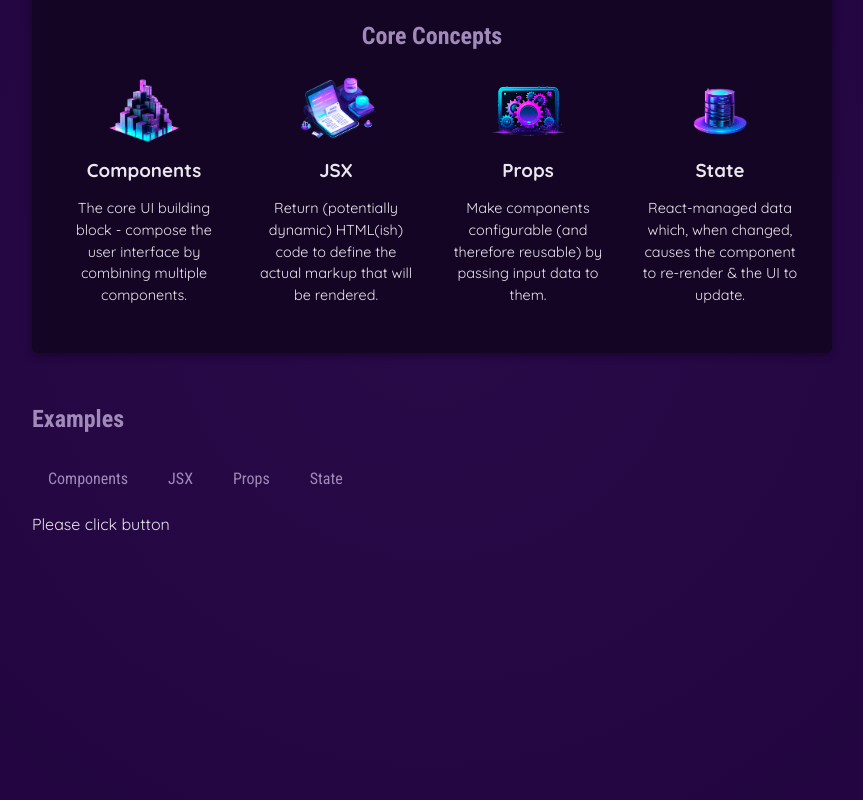
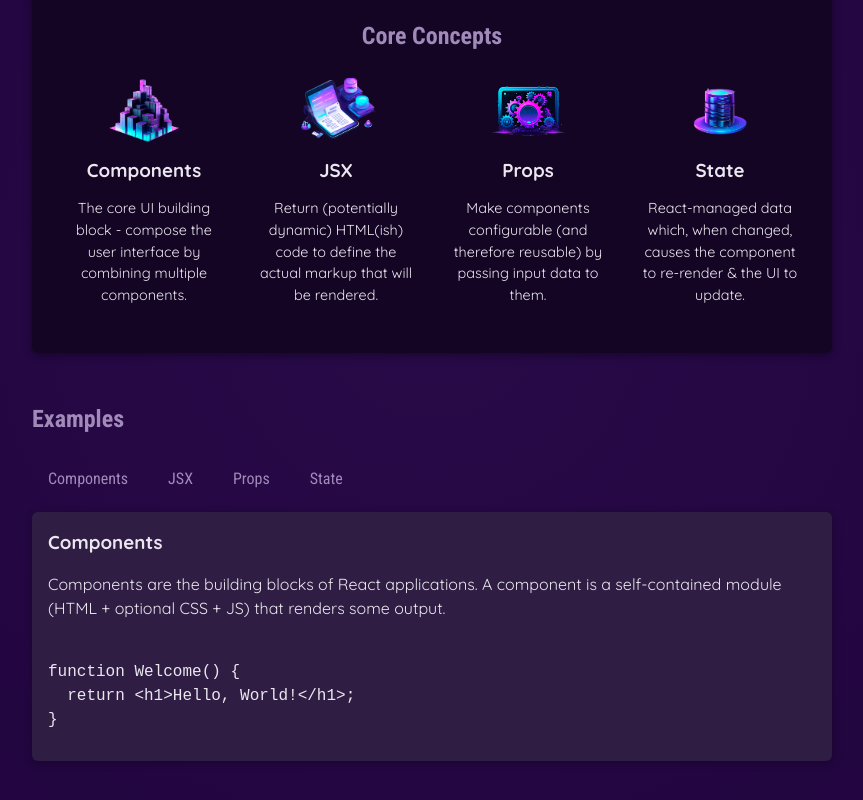
Before and after one commit to WillBurdett/what-is-react, a React (Vite) app: page / in a window 1280 px wide. Shown: the part 346-1146 px from the top of the page, without its empty margins (208-1071 px from the left). Built offline with nearby package versions, Linux system fonts and the light colour scheme.

Commit message:
using dynamically rendering components meaningfully

```diff
--- a/src/App.jsx
+++ b/src/App.jsx
@@ -2,6 +2,7 @@
 import Header from "./components/Header/Header.jsx";
 import CoreConcept from "./components/CoreConcept.jsx";
 import TabButton from "./components/TabButton.jsx";
+import { EXAMPLES } from './data.js'
 
 // this is a hook or hook function
 // must be inside component functions or other (custom) hooks
@@ -18,7 +19,7 @@
   // this is where 'state' comes in
   let tabContent = "Please click a button";
 
-  const [selectedTopic, setSelectedTopic] = useState("Please click button");
+  const [selectedTopic, setSelectedTopic] = useState("components");
   function handleSelect(selectedButton) {
     // this schedules the updated value
     // it will not be available till the component updates
@@ -56,7 +57,15 @@
             <TabButton onSelect={() => handleSelect("props")}>Props</TabButton>
             <TabButton onSelect={() => handleSelect("state")}>State</TabButton>
           </menu>
-          {selectedTopic}
+          <div id="tab-content">
+            <h3>{EXAMPLES[selectedTopic].title}</h3>
+            <p>{EXAMPLES[selectedTopic].description}</p>
+            <pre>
+              <code>
+              {EXAMPLES[selectedTopic].code}
+              </code>
+            </pre>
+          </div>
         </section>
       </main>
     </div>
--- a/src/data.js
+++ b/src/data.js
@@ -29,3 +29,54 @@
       'React-managed data which, when changed, causes the component to re-render & the UI to update.',
   },
 ];
+
+export const EXAMPLES = {
+  components: {
+    title: 'Components',
+    description:
+      'Components are the building blocks of React applications. A component is a self-contained module (HTML + optional CSS + JS) that renders some output.',
+    code: `
+function Welcome() {
+  return <h1>Hello, World!</h1>;
+}`,
+  },
+  jsx: {
+    title: 'JSX',
+    description:
+      'JSX is a syntax extension to JavaScript. It is similar to a template language, but it has full power of JavaScript (e.g., it may output dynamic content).',
+    code: `
+<div>
+  <h1>Welcome {userName}</h1>
+  <p>Time to learn React!</p>
+</div>`,
+  },
+  props: {
+    title: 'Props',
+    description:
+      'Components accept arbitrary inputs called props. They are like function arguments.',
+    code: `
+function Welcome(props) {
+  return <h1>Hello, {props.name}</h1>;
+}`,
+  },
+  state: {
+    title: 'State',
+    description:
+      'State allows React components to change their output over time in response to user actions, network responses, and anything else.',
+    code: `
+function Counter() {
+  const [isVisible, setIsVisible] = useState(false);
+
+  function handleClick() {
+    setIsVisible(true);
+  }
+
+  return (
+    <div>
+      <button onClick={handleClick}>Show Details</button>
+      {isVisible && <p>Amazing details!</p>}
+    </div>
+  );
+}`,
+  },
+};
```
